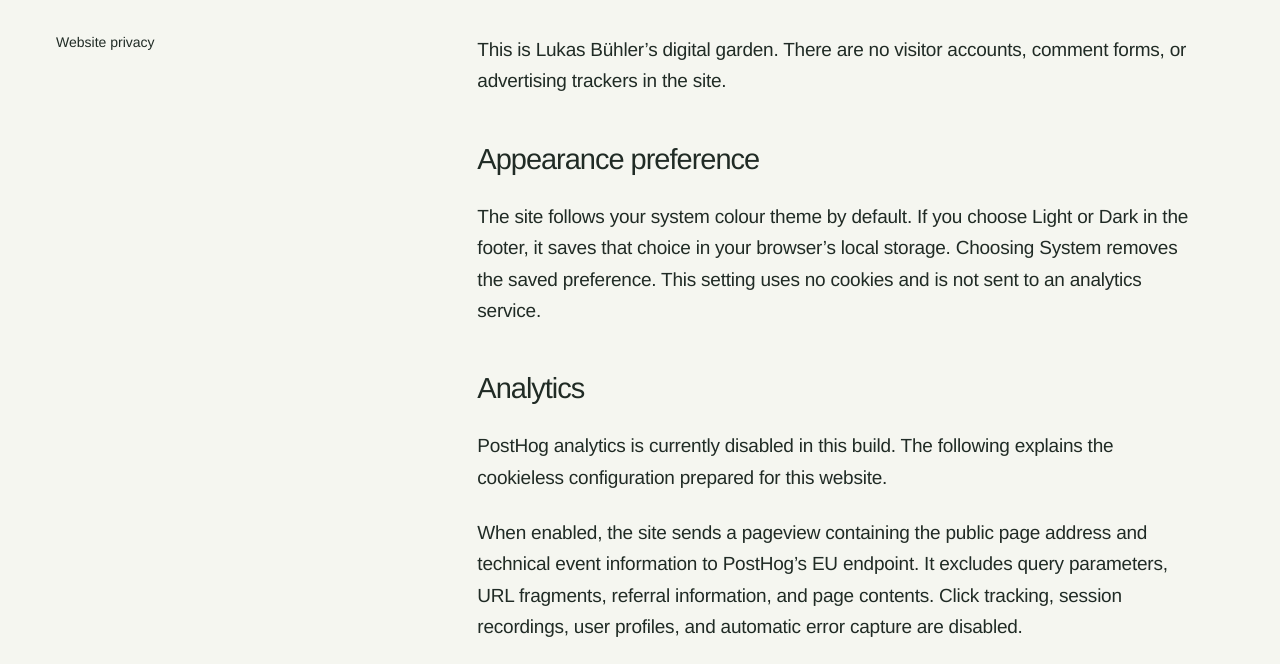
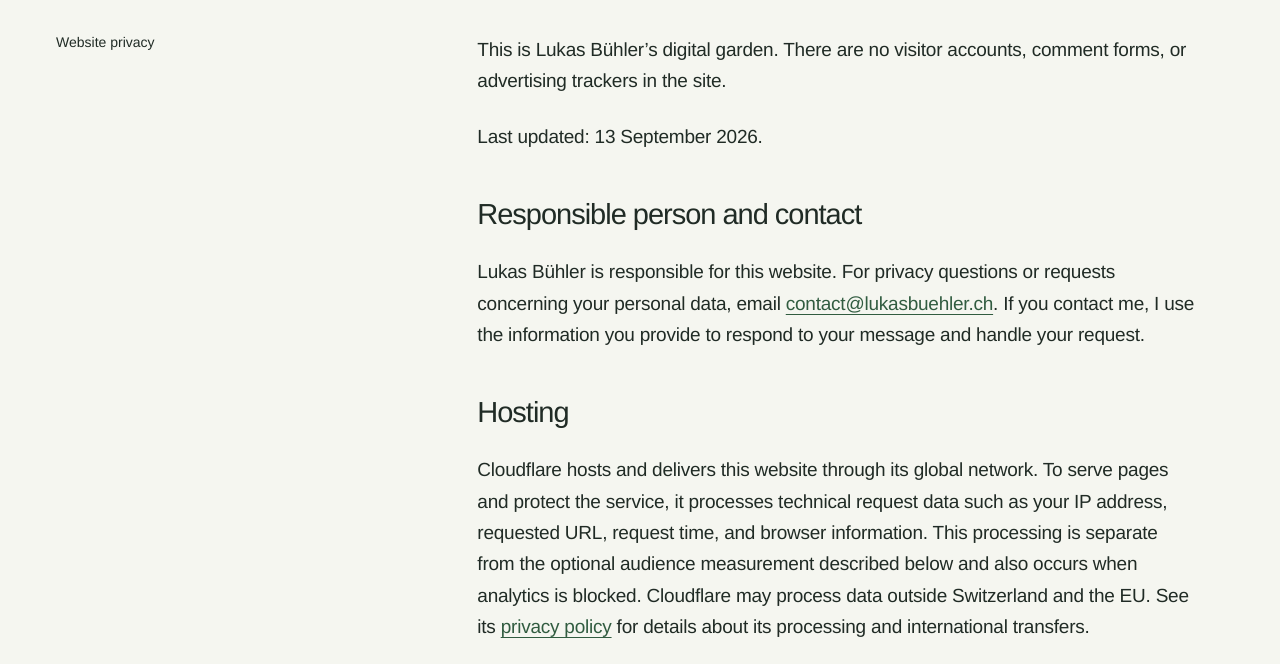
Before and after one commit to lukasbuehler/lukasbuehler.ch, an Astro site: page /privacy in a window 1280 px wide. Shown: the part 409-1073 px from the top of the page. Built offline with nearby package versions, Linux system fonts and the light colour scheme; Astro itself is replaced by a stand-in of ours; some packages are replaced by stand-ins of ours; no server answers.

Commit message:
Enable cookieless EU analytics and update production privacy notice

```diff
--- /dev/null
+++ b/src/lib/analytics-config.ts
@@ -0,0 +1,5 @@
+// Public project token, not a personal API key. Change enabled and rebuild to pause.
+export const analyticsConfig = {
+  enabled: true,
+  token: "phc_BfCSNfgYSqnmmXoWQAJVwAPzb6ba2UGqwutEsJWpPx8C",
+};
--- a/src/pages/privacy.astro
+++ b/src/pages/privacy.astro
@@ -1,8 +1,7 @@
 ---
 import GardenLayout from "../layouts/GardenLayout.astro";
-const enabled =
-  import.meta.env.PUBLIC_POSTHOG_ENABLED === "true" &&
-  /^phc_[A-Za-z0-9_]+$/.test(import.meta.env.PUBLIC_POSTHOG_KEY ?? "");
+import { analyticsConfig } from "../lib/analytics-config";
+const enabled = analyticsConfig.enabled;
 ---
 
 <GardenLayout
@@ -19,6 +18,26 @@ const enabled =
       <p>
         This is Lukas Bühler’s digital garden. There are no visitor accounts,
         comment forms, or advertising trackers in the site.
+      </p>
+      <p>Last updated: 13 September 2026.</p>
+      <h2>Responsible person and contact</h2>
+      <p>
+        Lukas Bühler is responsible for this website. For privacy questions or
+        requests concerning your personal data, email
+        <a href="mailto:contact@lukasbuehler.ch">contact@lukasbuehler.ch</a>. If
+        you contact me, I use the information you provide to respond to your
+        message and handle your request.
+      </p>
+      <h2>Hosting</h2>
+      <p>
+        Cloudflare hosts and delivers this website through its global network.
+        To serve pages and protect the service, it processes technical request
+        data such as your IP address, requested URL, request time, and browser
+        information. This processing is separate from the optional audience
+        measurement described below and also occurs when analytics is blocked.
+        Cloudflare may process data outside Switzerland and the EU. See its{" "}
+        <a href="https://www.cloudflare.com/privacypolicy/">privacy policy</a>
+        for details about its processing and international transfers.
       </p>
       <h2>Appearance preference</h2>
       <p>
@@ -41,11 +60,11 @@ const enabled =
         </p>
       )}
       <p>
-        When enabled, the site sends a pageview containing the public page
-        address and technical event information to PostHog’s EU endpoint. It
-        excludes query parameters, URL fragments, referral information, and page
-        contents. Click tracking, session recordings, user profiles, and
-        automatic error capture are disabled.
+        {enabled ? "The site sends" : "When enabled, the site sends"} a pageview
+        containing the public page address and technical event information to
+        PostHog’s EU endpoint. It excludes query parameters, URL fragments,
+        referral information, and page contents. Click tracking, session
+        recordings, user profiles, and automatic error capture are disabled.
       </p>
       <p>
         PostHog is configured not to persist analytics data in cookies, local
@@ -55,6 +74,11 @@ const enabled =
         hash. This supports daily audience counts without a persistent
         identifier stored in your browser. Cookieless does not mean that no data
         is processed.
+      </p>
+      <p>
+        The daily salt rotation limits linking visits across days; it does not
+        mean that pageview records are deleted daily. Event retention is handled
+        by the PostHog project and its service terms.
       </p>
       <h2>Your browser’s privacy choices</h2>
       <p>
--- a/src/scripts/analytics.ts
+++ b/src/scripts/analytics.ts
@@ -4,11 +4,11 @@ import {
   pageviewOnly,
 } from "../lib/analytics.mjs";
 import type { PostHogConfig } from "posthog-js";
+import { analyticsConfig } from "../lib/analytics-config";
 
 const context = {
-  enabled:
-    import.meta.env.PROD && import.meta.env.PUBLIC_POSTHOG_ENABLED === "true",
-  token: import.meta.env.PUBLIC_POSTHOG_KEY,
+  enabled: import.meta.env.PROD && analyticsConfig.enabled,
+  token: analyticsConfig.token,
   location: window.location,
   navigator: window.navigator,
   get windowDnt() {
```
Also changed, not shown: README.md, 1 other file.
